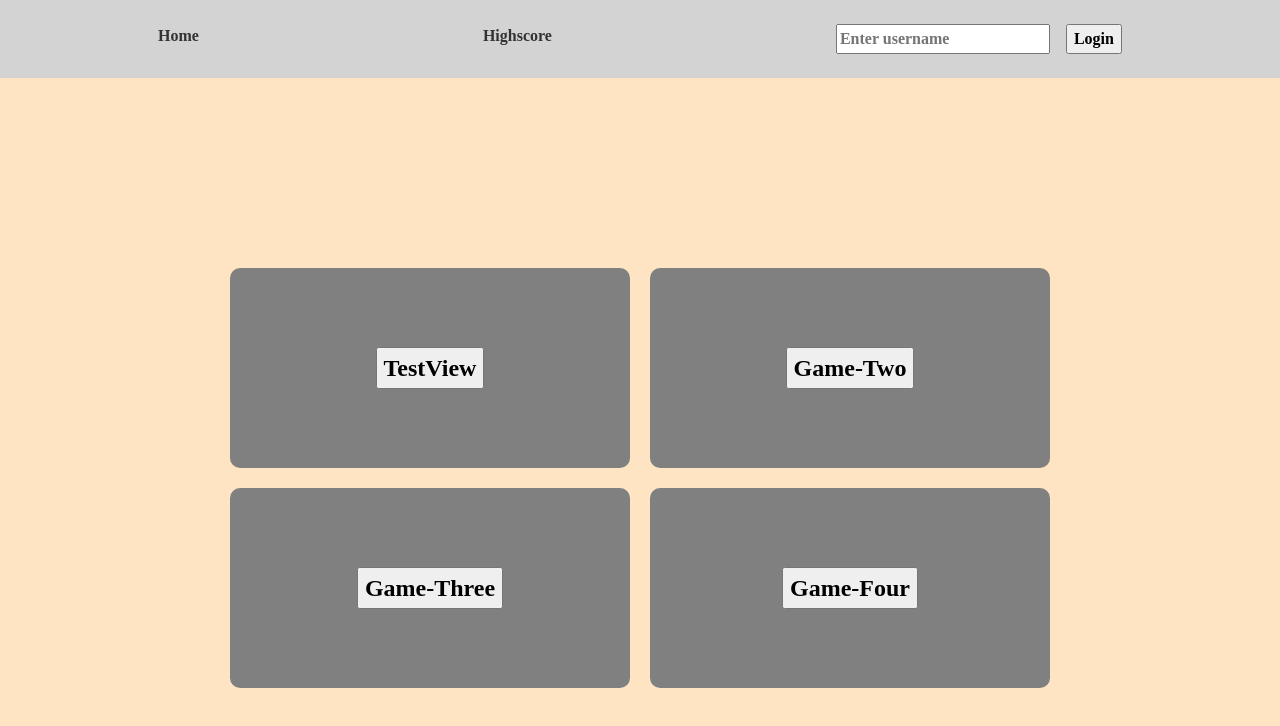
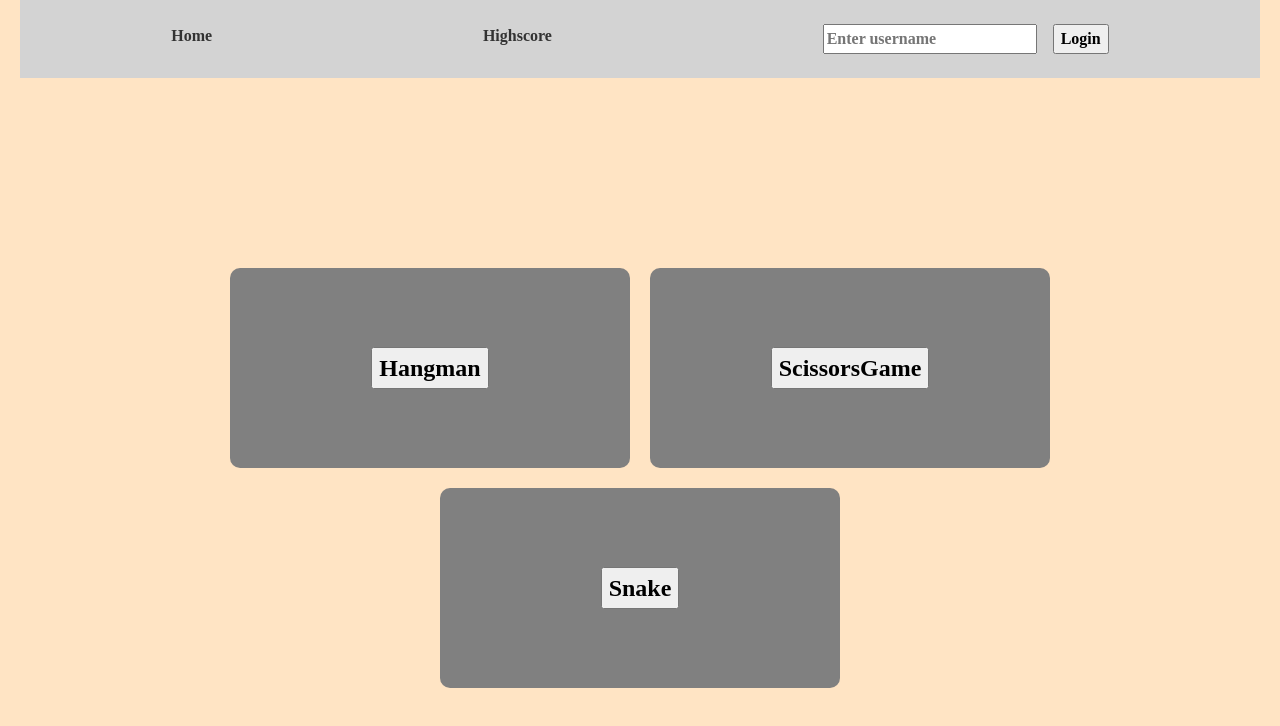
Before and after one commit to coding-bootcamps-eu/final-project-2024-06-gamebox, a Vue app: page / in a window 1280 px wide. Shown: the top 726 px of the page. Built offline with nearby package versions, Linux system fonts and the light colour scheme.

Commit message:
first commit,git status

```diff
--- a/src/components/ScissorsGame.vue
+++ b/src/components/ScissorsGame.vue
@@ -1,5 +1,5 @@
 <template>
-  <section class="container" :class="{ start: isStarting }">
+  <!-- <section class="container" :class="{ start: isStarting }">
     <div class="result_field">
       <div class="result_images">
         <span class="user_result">
@@ -23,10 +23,11 @@
         <p>{{ option.name }}</p>
       </span>
     </div>
-  </section>
+  </section> -->
+  <p>rock paper scissor</p>
 </template>
 
-<script>
+<!-- <script>
 import { ref, computed } from 'vue'
 
 export default {
@@ -87,7 +88,7 @@ export default {
     }
   }
 }
-</script>
+</script> -->
 <style scoped>
 * {
   margin: 0;
--- a/src/router/index.js
+++ b/src/router/index.js
@@ -25,6 +25,15 @@ const router = createRouter({
 
     {
       path: '/singleGame',
+      name: 'singleGame-overview',
+      component: SingleGameView,
+      meta: {
+        isLoggedIn: true
+      }
+    },
+
+    {
+      path: '/singleGame/:id',
       name: 'singleGame',
       component: SingleGameView,
       meta: {
--- a/src/stores/games.js
+++ b/src/stores/games.js
@@ -8,18 +8,18 @@ export const gamesStore = defineStore('games', {
       games: [
         {
           id: 1,
-          gamename: 'hangman',
+          gamename: 'Hangman',
           gamepath: 'nix'
         },
         {
           id: 2,
-          gamename: 'rock paper siccors',
+          gamename: 'ScissorsGame',
           gamepath: 'nix'
         },
         {
           id: 3,
-          gamename: 'snake',
-          gamepath: '<Snake/>'
+          gamename: 'Snake',
+          gamepath: 'nix'
         }
       ]
     }
--- a/src/views/HomeView.vue
+++ b/src/views/HomeView.vue
@@ -3,17 +3,26 @@
   <body>
     <div class="container">
       <div class="flexbox-container">
-        <div class="flexbox">
-          <button @click="goToHome">TestView</button>
+        <!-- <div class="flexbox">
+          <button @click="$router.push('/singleGame/1')">
+            {{ gamesStore.getGameById(1)?.gamename }}
+          </button>
         </div>
         <div class="flexbox">
-          <button @click="onClick">Game-Two</button>
+          <button @click="$router.push('/singleGame/2')">
+            {{ gamesStore.getGameById(2)?.gamename }}
+          </button>
         </div>
         <div class="flexbox">
           <button @click="onClick">Game-Three</button>
         </div>
         <div class="flexbox">
           <button @click="onClick">Game-Four</button>
+        </div> -->
+        <div class="flexbox" v-for="item in gamesStore.games" :key="item.id">
+          <button @click="$router.push('/singleGame/' + item.id)">
+            {{ gamesStore.getGameById(item.id)?.gamename }}
+          </button>
         </div>
       </div>
     </div>
@@ -22,7 +31,7 @@
 
 <script>
 import NavBar from '@/components/NavBar.vue'
-import { useRouter } from 'vue-router'
+import { gamesStore } from '@/stores/games.js'
 
 export default {
   components: {
@@ -30,16 +39,21 @@ export default {
   },
 
   setup() {
-    const router = useRouter()
+    const store = gamesStore()
+    return { gamesStore: store }
+  }
 
-    const goToHome = () => {
-      router.push({ name: 'home' })
-    }
+  // setup() {
+  //   const router = useRouter()
 
-    return {
-      goToHome
-    }
-  }
+  //   const goToHome = () => {
+  //     router.push({ name: 'home' })
+  //   }
+
+  //   return {
+  //     goToHome
+  //   }
+  // }
 }
 </script>
 
--- a/src/views/SingleGameView.vue
+++ b/src/views/SingleGameView.vue
@@ -2,22 +2,33 @@
   <NavBar />
   <h1>Ich bin die SingleGameView</h1>
   <div class="currentGame">
-    <Snake />
+    <!-- <Snake />
     <div>
       <p>Total games: {{ gamesStore.totalGames }}</p>
       <p>All game names: {{ gamesStore.gameNames.join(', ') }}</p>
 
       <p>Game with id : {{ gamesStore.getGameById(3)?.gamename }}</p>
       <p>Gamepath with id : {{ gamesStore.getGameById(3)?.gamepath }}</p>
-      {{ gamesStore.getGameById(3)?.gamepath }}
-    </div>
-    <component :is="gamesStore.getGameById(1)?.gamename"></component>
+      {{ gamesStore.getGameById(1)?.gamepath }}
+    </div> -->
+    <!-- {{ gameId }}
+    {{ gamesStore.getGameById(1)?.gamename }}
+    {{ gameComponent }} -->
+
+    {{ gameId }}
+
+    <!-- <component v-if="gameId === '1'" :is="gamesStore.getGameById(1)?.gamename"></component>
+    <component v-if="gameId === '2'" :is="gamesStore.getGameById(2)?.gamename"></component>
+    <component v-if="gameId === '3'" :is="gamesStore.getGameById(3)?.gamename"></component> -->
+
+    <component v-if="gameId === true" :is="dynamicGameComponent"></component>
   </div>
 </template>
 
 <script>
 import Hangman from '@/components/Hangman.vue'
 import NavBar from '@/components/NavBar.vue'
+import ScissorsGame from '@/components/ScissorsGame.vue'
 import Snake from '@/components/Snake.vue'
 import { gamesStore } from '@/stores/games.js'
 
@@ -25,28 +36,32 @@ export default {
   components: {
     NavBar,
     Snake,
-    Hangman
+    Hangman,
+    ScissorsGame
   },
-  // data() {
-  //   return {
-  //     store: gamesStore()
-  //   }
-  // }
 
   setup() {
     const store = gamesStore()
     return { gamesStore: store }
+  },
+
+  computed: {
+    gameId() {
+      return this.$route.params.id
+    },
+
+    dynamicGameComponent() {
+      const game = this.gamesStore.getGameById(this.gameId)
+      return game ? game.gamename : null
+    }
+
+    // gameComponent() {
+    //   return this.gamesStore.getGameById(this.gameId)?.gamename
+    // },
+    // isGameeLoaded() {
+    //   return !!this.gameComponent
+    // }
   }
-  // data() {
-  //   return {
-  //     componentName: Snake
-  //   }
-  // }
-  // computed {
-  //   return{
-
-  //   }
-  // }
 }
 </script>
 
```
